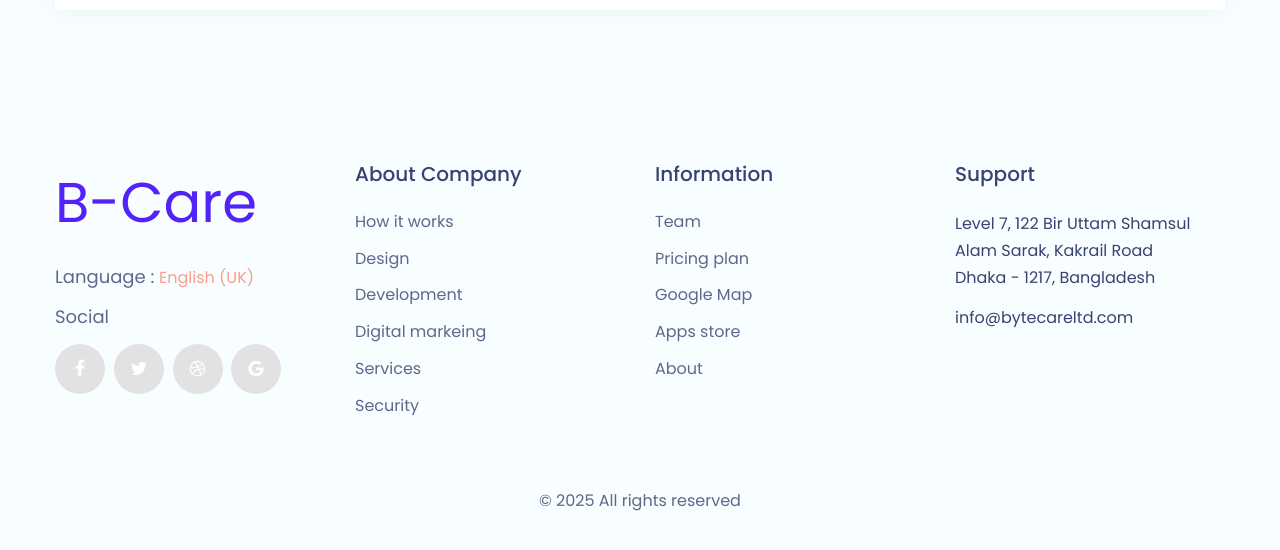
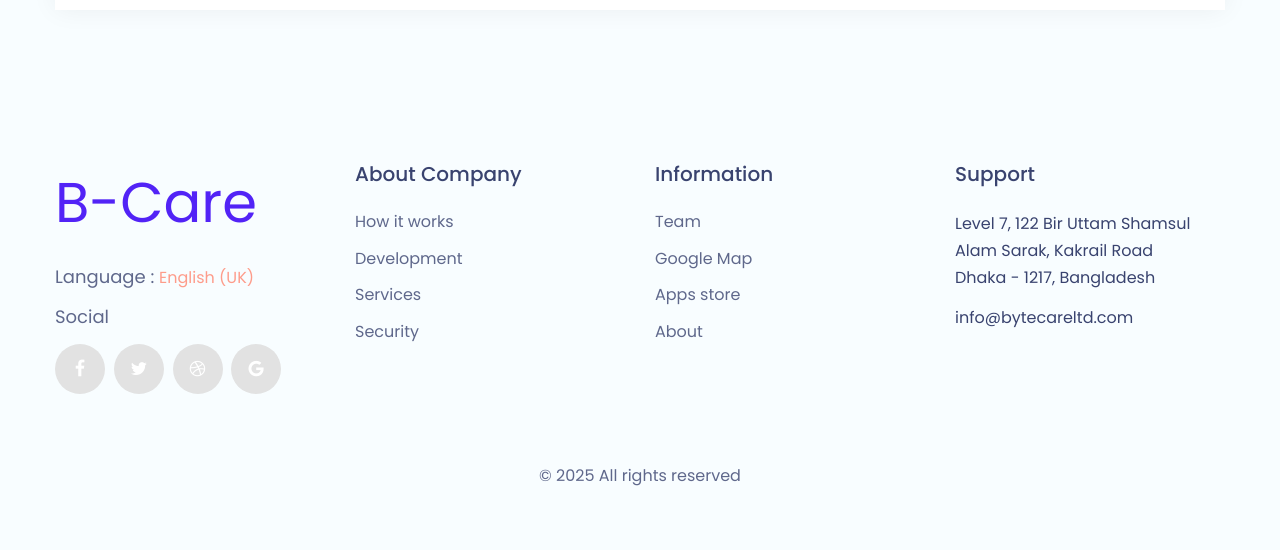
Before and after one commit to Mr-Rafiqul-Islam/crm-landingpage, a plain HTML site: page index.html in a window 1280 px wide. Shown: the part 5972-6522 px from the top of the page. Drawn offline with nearby package versions, Linux system fonts and the light colour scheme.

Commit message:
footer updated

```diff
--- a/index.html
+++ b/index.html
@@ -557,9 +557,7 @@
 									<h5>About Company</h5>
 									<ul class="list-link">
 										<li><a href="#">How it works</a></li>
-										<li><a href="#">Design</a></li>
 										<li><a href="#">Development</a></li>
-										<li><a href="#">Digital markeing </a></li>
 										<li><a href="#">Services</a></li>
 										<li><a href="#">Security</a></li>
 									</ul>
@@ -579,7 +577,6 @@
 									<h5>Information</h5>
 									<ul class="list-link">
 										<li><a href="#">Team</a></li>
-										<li><a href="#">Pricing plan</a></li>
 										<li><a href="#">Google Map</a></li>
 										<li><a href="#">Apps store</a></li>
 										<li><a href="#">About</a></li>
```
